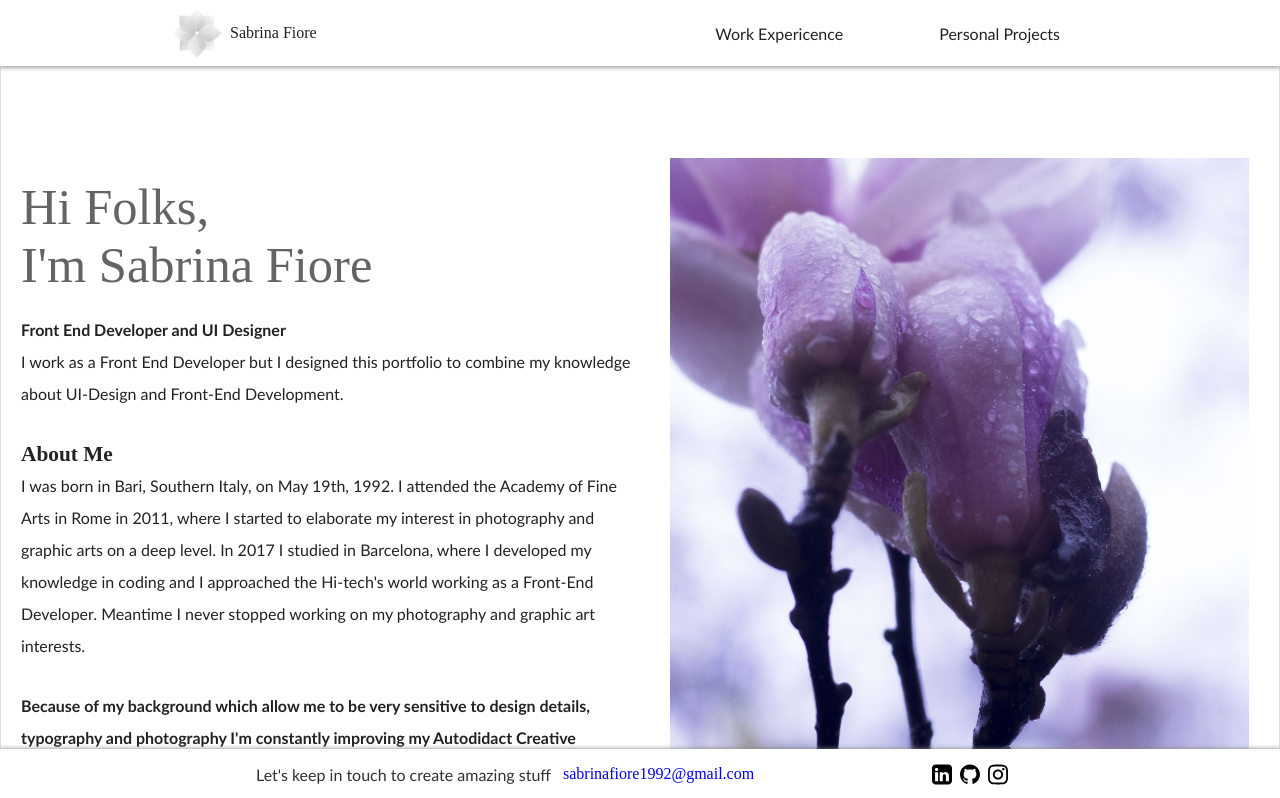
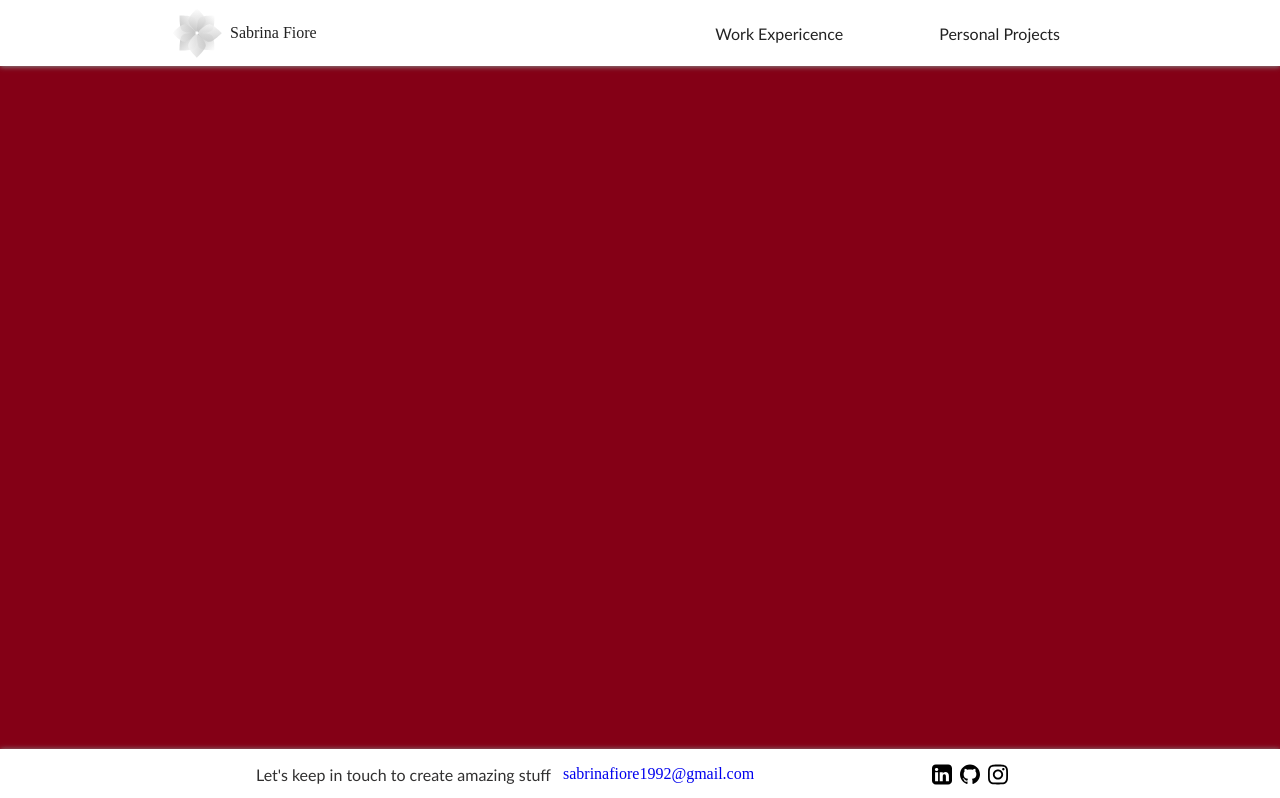
Before and after one commit to SabrinaFiore/sf-portfolio, an Angular app: page / in a window 1280 px wide. Shown: the top 798 px of the page. Built offline with nearby package versions, Linux system fonts and the light colour scheme.

Commit message:
add my reactComponent

```diff
--- a/package.json
+++ b/package.json
@@ -19,6 +19,8 @@
     "@angular/platform-browser-dynamic": "~13.1.0",
     "@angular/router": "~13.1.0",
     "gsap": "^3.9.1",
+    "react": "^18.0.0",
+    "react-dom": "^18.0.0",
     "rxjs": "~7.4.0",
     "tslib": "^2.3.0",
     "zone.js": "~0.11.4"
@@ -27,8 +29,12 @@
     "@angular-devkit/build-angular": "~13.1.2",
     "@angular/cli": "~13.1.2",
     "@angular/compiler-cli": "~13.1.0",
+    "@types/gl-react": "^3.15.4",
     "@types/jasmine": "~3.10.0",
     "@types/node": "^12.11.1",
+    "@types/react": "^18.0.6",
+    "@types/react-dom": "^18.0.2",
+    "@types/three": "^0.139.0",
     "jasmine-core": "~3.10.0",
     "karma": "~6.3.0",
     "karma-chrome-launcher": "~3.1.0",
--- a/src/app/app.module.ts
+++ b/src/app/app.module.ts
@@ -18,6 +18,7 @@ import { EducationComponent } from './components/education/education.component';
 import { GalleryComponent } from './components/gallery/gallery.component';
 import { ParagraphComponent } from './components/paragraph/paragraph.component';
 import { ViewWorkTwoComponent } from './views/view-work-two/view-work.component';
+import { ReactComponentsComponent } from './components/react-components/react-components.component';
 
 @NgModule({
   declarations: [
@@ -33,6 +34,7 @@ import { ViewWorkTwoComponent } from './views/view-work-two/view-work.component'
     EducationComponent,
     GalleryComponent,
     ParagraphComponent,
+    ReactComponentsComponent,
   ],
   imports: [
     AppRoutingModule,
--- /dev/null
+++ b/src/app/components/react-components/react-components.component.html
@@ -0,0 +1 @@
+<p>react-components works!</p>
--- /dev/null
+++ b/src/app/components/react-components/react-components.component.scss
@@ -0,0 +1,23 @@
+#rootId {
+  width: 100vw;
+  height: 100vh;
+  margin: 0;
+  padding: 0;
+  background: #840016;
+  font-family: "Avenir", -apple-system, BlinkMacSystemFont, "Segoe UI", Roboto,
+  Oxygen, Ubuntu, Cantarell, "Open Sans", "Helvetica Neue", sans-serif;
+}
+
+h1 {
+  color: #d6d5d5;
+  margin: 0;
+  position: absolute;
+  top: 50%;
+  left: 50%;
+  transform: translate(-50%, -50%);
+  z-index: 1;
+  font-size: 4rem;
+  font-weight: 900;
+  letter-spacing: 0.04em;
+  white-space: nowrap;
+}
--- /dev/null
+++ b/src/app/components/react-components/react-components.component.ts
@@ -0,0 +1,39 @@
+import { AfterViewInit, Component, OnChanges, OnDestroy, OnInit, SimpleChanges } from '@angular/core';
+import * as React from 'react';
+import { createRoot } from "react-dom/client";
+import myReactComponent from '../../myReactComponent'
+
+@Component({
+  selector: 'react-components',
+  // templateUrl: './react-components.component.html',
+  template: '<div [id]="rootId"></div>',
+  styleUrls: ['./react-components.component.scss']
+})
+export class ReactComponentsComponent implements OnInit, OnChanges, AfterViewInit, OnDestroy {
+
+  constructor() { }
+
+  public rootId = 'rootId';
+
+  ngOnInit(): void {
+  }
+
+  ngOnChanges(changes: SimpleChanges): void {
+    this.render();
+  }
+
+  ngAfterViewInit(): void {
+    this.render();
+  }
+
+  ngOnDestroy(): void {
+  }
+
+  private render() {
+    // ReactDOM.render(React.createElement(myReactComponent), document.getElementById(this.rootId));
+
+    const container = document.getElementById(this.rootId);
+    const root = createRoot(container!); // createRoot(container!) if you use TypeScript
+    root.render(React.createElement(myReactComponent));
+  }
+}
--- /dev/null
+++ b/src/app/myReactComponent.tsx
@@ -0,0 +1,9 @@
+import * as React from "react";
+
+const myReactComponent = () => {
+  return(
+    <div>Test</div>
+  )
+}
+
+export default myReactComponent;
--- a/src/app/views/view-landing/view-landing.component.html
+++ b/src/app/views/view-landing/view-landing.component.html
@@ -1,3 +1,4 @@
+<react-components></react-components>
 <div class="main wrapper--extra-big borders">
   <section class="first-section">
     <div class="info">
--- a/src/app/views/view-work-two/view-work.component.html
+++ b/src/app/views/view-work-two/view-work.component.html
@@ -10,7 +10,8 @@
     <div class="portfolio-grid--central-content color-darker-gray typography-third">
       It's a small gallery of recent projects chosen by me. I've done them all together with amazing people. <br>
       I create responsive websites that are fast, easy to use, and built with best practices. <br>
-      The main area of my expertise is front-end development, <span class="bold">HTML5, SASS, JS, TS, Angular, knowledge of React</span> building small and medium web apps, features, animations, and coding layouts.
+      The main area of my expertise is front-end development, <span class="bold">HTML5, SASS, JS, TS, Angular, knowledge of React</span> <br>
+      building small and medium web apps, features, animations, and coding layouts.
     </div>
     <div id="portfolio-grid">
       <div id="project-1" class="portfolio-item bg-danger">
@@ -56,5 +57,5 @@
       </div>
     </div>
   </div>
-  </div>
+</div>
 <div class="pre-footer"></div>
--- a/src/assets/scss/components/_hero.scss
+++ b/src/assets/scss/components/_hero.scss
@@ -58,7 +58,7 @@
   .content {
     margin-top: 50vh;
 
-    @include breakpoints(break-x-medium) {
+    @include breakpoints(break-medium) {
       margin-top: 30vh;
       background: $c-white-darker--2;
       border: 5px solid $c-white;
--- a/src/assets/scss/components/_portfolio-grid.scss
+++ b/src/assets/scss/components/_portfolio-grid.scss
@@ -72,7 +72,7 @@
   line-height: 35px;
   font-weight: 400;
   width: 100%;
-  max-width: 950px;
+  // max-width: 950px;
 
   @media (max-width: 768px) {
     padding: $unit-spacing-3;
--- a/tsconfig.json
+++ b/tsconfig.json
@@ -2,6 +2,7 @@
 {
   "compileOnSave": false,
   "compilerOptions": {
+    "jsx": "react",
     "baseUrl": "./",
     "outDir": "./dist/out-tsc",
     "forceConsistentCasingInFileNames": true,
```
Also changed, not shown: firebase.json, 2 other files (tests, documents, lock files or other folders).
